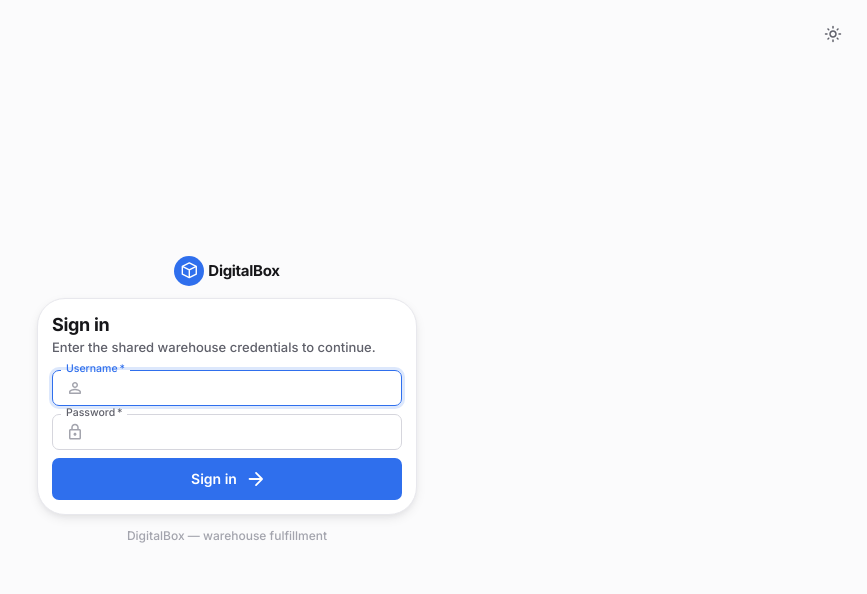
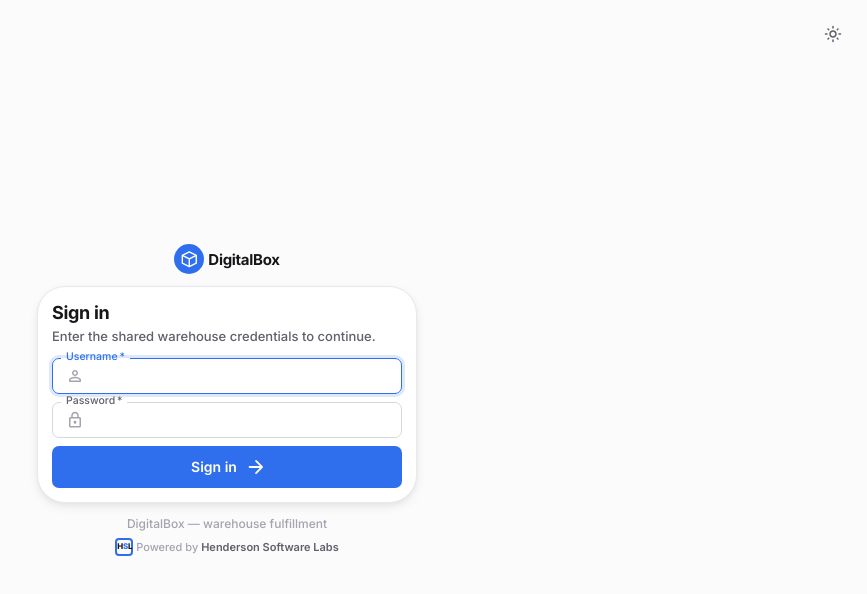
Before and after one commit to JavaJonathan/DigitalBoxUI-Rewrite, a React (Vite) app: page /login in a window 1280 px wide. Shown: the top 594 px of the page, without its empty margins (413-1280 px from the left). Built offline with nearby package versions, Linux system fonts and the light colour scheme; no server answers.

Commit message:
Adds powered by message

```diff
--- /dev/null
+++ b/src/components/PoweredByHsl.tsx
@@ -0,0 +1,71 @@
+import Box from '@mui/material/Box';
+import Link from '@mui/material/Link';
+import type { SxProps, Theme } from '@mui/material/styles';
+
+/**
+ * Henderson Software Labs "HSL" square mark, drawn with MUI so it tracks the
+ * theme (black/white letters in light/dark, blue "S" throughout). Mirrors the
+ * inline-SVG approach of `Logo` / `LogoMark`.
+ */
+export function HslMark({ size = 18 }: { size?: number }) {
+  return (
+    <Box
+      aria-hidden
+      sx={{
+        width: size,
+        height: size,
+        borderRadius: 0.5,
+        border: (t) => `2px solid ${(t.vars ?? t).palette.primary.main}`,
+        display: 'grid',
+        placeItems: 'center',
+        flexShrink: 0,
+      }}
+    >
+      <Box
+        component="span"
+        sx={{
+          fontSize: size * 0.44,
+          fontWeight: 800,
+          letterSpacing: '-0.03em',
+          lineHeight: 1,
+          color: 'text.primary',
+        }}
+      >
+        H
+        <Box component="span" sx={{ color: 'primary.main' }}>
+          S
+        </Box>
+        L
+      </Box>
+    </Box>
+  );
+}
+
+/** "Powered by Henderson Software Labs" credit — mark + text, links to the HSL site. */
+export function PoweredByHsl({ size = 18, sx }: { size?: number; sx?: SxProps<Theme> }) {
+  return (
+    <Link
+      href="https://hendersonsoftwarelabs.com"
+      target="_blank"
+      rel="noopener noreferrer"
+      underline="hover"
+      sx={{
+        display: 'inline-flex',
+        alignItems: 'center',
+        gap: 0.75,
+        color: 'text.secondary',
+        ...sx,
+      }}
+    >
+      <HslMark size={size} />
+      <Box component="span" sx={{ fontSize: '0.6875rem', lineHeight: 1.3 }}>
+        <Box component="span" sx={{ color: 'text.disabled' }}>
+          Powered by{' '}
+        </Box>
+        <Box component="span" sx={{ color: 'text.secondary', fontWeight: 600 }}>
+          Henderson Software Labs
+        </Box>
+      </Box>
+    </Link>
+  );
+}
--- a/src/components/app-shell/SidebarFooter.tsx
+++ b/src/components/app-shell/SidebarFooter.tsx
@@ -4,6 +4,7 @@
 import Tooltip from '@mui/material/Tooltip';
 import LogoutOutlinedIcon from '@mui/icons-material/LogoutOutlined';
 import { ColorModeToggle } from '../ColorModeToggle';
+import { PoweredByHsl } from '../PoweredByHsl';
 
 export function SidebarFooter({
   username,
@@ -73,6 +74,10 @@
           </Tooltip>
         </Box>
       </Box>
+
+      <Box sx={{ mt: 2.5, display: 'flex', justifyContent: 'center' }}>
+        <PoweredByHsl size={15} />
+      </Box>
     </Box>
   );
 }
--- a/src/pages/LoginPage.tsx
+++ b/src/pages/LoginPage.tsx
@@ -14,6 +14,7 @@
 import { useAuth } from '../auth/AuthContext';
 import { getApiErrorMessage } from '../api/client';
 import { Logo } from '../components/Logo';
+import { PoweredByHsl } from '../components/PoweredByHsl';
 import { ColorModeToggle } from '../components/ColorModeToggle';
 
 export function LoginPage() {
@@ -140,9 +141,12 @@
           </Stack>
         </Paper>
 
-        <Typography variant="caption" sx={{ color: 'text.disabled', textAlign: 'center' }}>
-          DigitalBox — warehouse fulfillment
-        </Typography>
+        <Stack spacing={1.25} sx={{ alignItems: 'center' }}>
+          <Typography variant="caption" sx={{ color: 'text.disabled', textAlign: 'center' }}>
+            DigitalBox — warehouse fulfillment
+          </Typography>
+          <PoweredByHsl />
+        </Stack>
       </Stack>
     </Box>
   );
```
